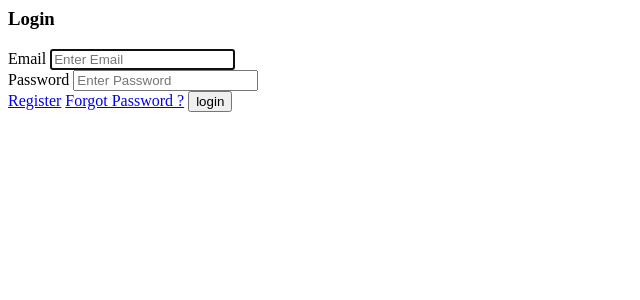
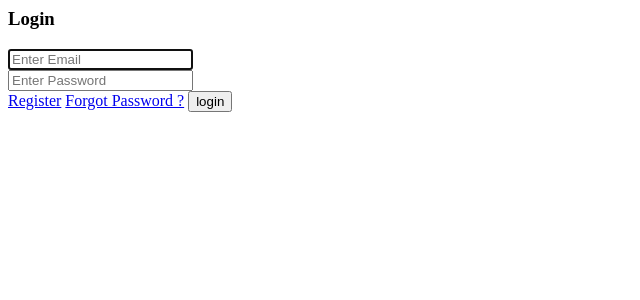
Before and after one commit to marleneLG/my_project_snowtricks, a Symfony app: template templates/login/index.html.twig in a window 1280 px wide. Shown: the top 300 px of the page, without its empty margins (0-640 px from the left). Run offline with Twig, Linux system fonts and the light colour scheme; the template is opened without the code that fills it, so the values that code supplies are empty; some libraries are stand-ins or nearby versions.

Commit message:
fix error login

```diff
--- a/templates/base.html.twig
+++ b/templates/base.html.twig
@@ -11,7 +11,7 @@
 
     <!-- Favicons -->
 
-    <link href="/favicon.png" rel="icon">
+    <link href="favicon.ico" rel="icon">
 
     <!-- Google Fonts -->
     <link
--- a/templates/login/index.html.twig
+++ b/templates/login/index.html.twig
@@ -11,13 +11,11 @@
     <form method="post" class="py-3 px-4 mx-4 bg-light register-form">
 
         <div class="form-group text-center">
-            <label for="username" class="py-3">Email</label>
-            <input type="email" value="{{ last_username }}" name="email" class="form-control" placeholder="Enter Email"
+            <input type="email" value="{{ last_username }}" id="inputEmail" name="email" class="form-control" placeholder="Enter Email"
                 required autofocus>
         </div>
         <div class="form-group text-center">
-            <label for="inputPassword" class="py-3">Password</label>
-            <input type="password" name="password" class="form-control" placeholder="Enter Password" required>
+            <input type="password" name="password" id="inputPassword" class="form-control" placeholder="Enter Password" required>
             <input type="hidden" name="_csrf_token" value="{{ csrf_token('authenticate') }}">
         </div>
 
```
Also changed, not shown: migrations/Version20240126102307.php (added, +33 -0 lines), 1 other file.
